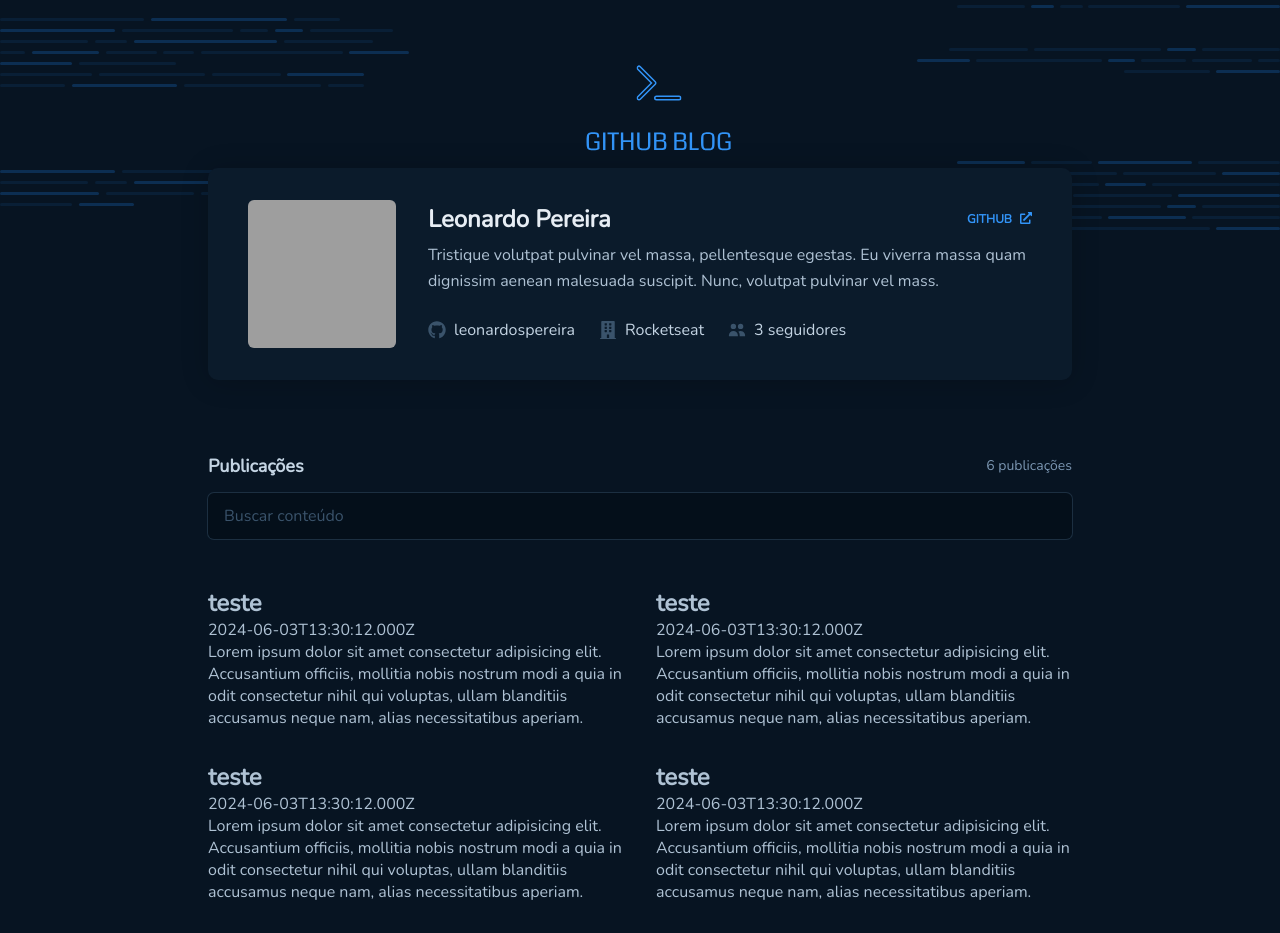
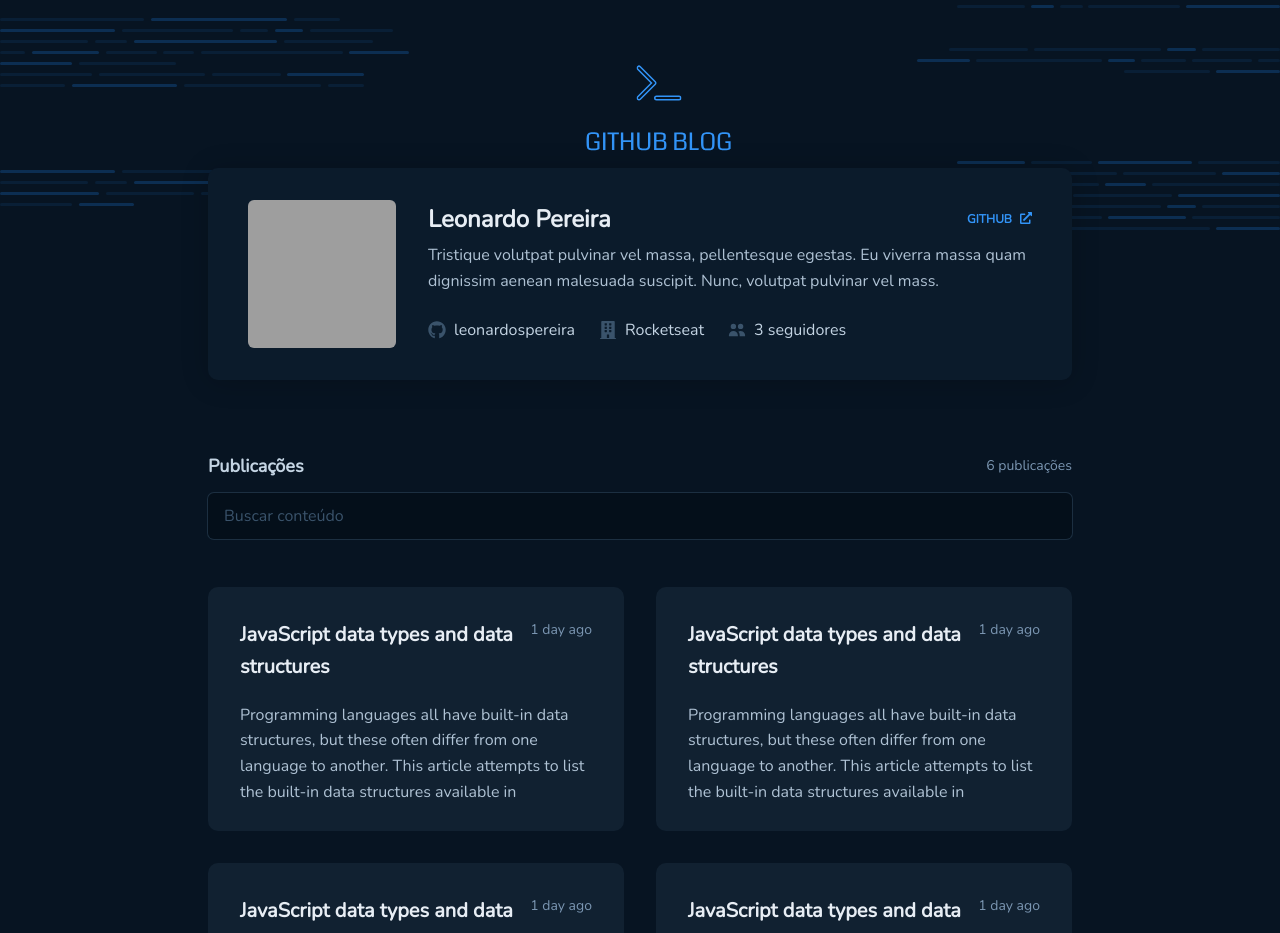
Before and after one commit to LeonardoSPereira/Github-Blog, a React (Vite) app: page / in a window 1280 px wide. Shown: the top 933 px of the page. Built offline with nearby package versions, Linux system fonts and the light colour scheme; grey boxes are pictures that could not be loaded.

Commit message:
feat: created post card component

```diff
--- a/src/components/Card/index.tsx
+++ b/src/components/Card/index.tsx
@@ -1,15 +1,20 @@
+import { CardContainer, CardHeader } from './styles'
+
 interface CardProps {
   title: string
   description: string
-  date: Date
+  date: string
 }
 
 export function Card({ title, description, date }: CardProps) {
   return (
-    <div>
-      <h2>{title}</h2>
-      <span>{date.toISOString()}</span>
+    <CardContainer to="/post/1">
+      <CardHeader>
+        <h2>{title}</h2>
+        <span>{date}</span>
+      </CardHeader>
+
       <p>{description}</p>
-    </div>
+    </CardContainer>
   )
 }
--- a/src/components/Card/styles.ts
+++ b/src/components/Card/styles.ts
@@ -0,0 +1,40 @@
+import { Link } from 'react-router-dom'
+import styled from 'styled-components'
+
+export const CardContainer = styled(Link)`
+  /* max-height: 16.25rem; */
+  text-decoration: none;
+  display: flex;
+  flex-direction: column;
+  gap: 1.25rem;
+  background-color: ${(props) => props.theme['base-post']};
+  color: ${(props) => props.theme['base-text']};
+  border-radius: 10px;
+  padding: 2rem;
+
+  p {
+    max-height: 6rem;
+    overflow: hidden;
+    text-overflow: ellipsis;
+    line-height: 160%;
+  }
+`
+
+export const CardHeader = styled.header`
+  display: grid;
+  grid-template-columns: 1fr auto;
+  gap: 1rem;
+
+  h2 {
+    font-size: 1.25rem;
+    font-weight: bold;
+    line-height: 160%;
+    color: ${(props) => props.theme['base-title']};
+  }
+
+  span {
+    font-size: 0.875rem;
+    line-height: 160%;
+    color: ${(props) => props.theme['base-span']};
+  }
+`
--- a/src/pages/Home/index.tsx
+++ b/src/pages/Home/index.tsx
@@ -20,12 +20,12 @@ export function Home() {
         </SearchInput>
 
         <CardContainer>
-          {Array.from({ length: 10 }).map((_, index) => (
+          {Array.from({ length: 5 }).map((_, index) => (
             <Card
               key={index}
-              title="teste"
-              date={new Date()}
-              description="Lorem ipsum dolor sit amet consectetur adipisicing elit. Accusantium officiis, mollitia nobis nostrum modi a quia in odit consectetur nihil qui voluptas, ullam blanditiis accusamus neque nam, alias necessitatibus aperiam."
+              title="JavaScript data types and data structures"
+              date="1 day ago"
+              description="Programming languages all have built-in data structures, but these often differ from one language to another. This article attempts to list the built-in data structures available in JavaScript and what properties they have. These can be used to build other data structures. Wherever possible, comparisons with other languages are drawn. Dynamic typing JavaScript is a loosely typed and dynamic language."
             />
           ))}
         </CardContainer>
--- a/src/pages/Home/styles.ts
+++ b/src/pages/Home/styles.ts
@@ -4,6 +4,7 @@ export const HomeContainer = styled.main`
   width: 100%;
   max-width: 54rem;
   margin: 0 auto;
+  padding-bottom: 3rem;
 `
 
 export const SearchInput = styled.div`
```
